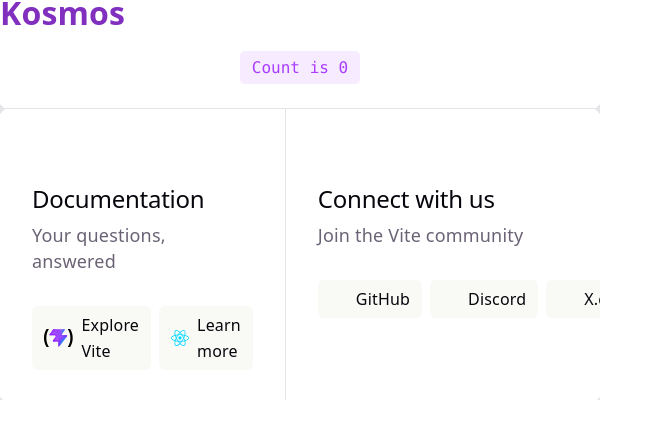
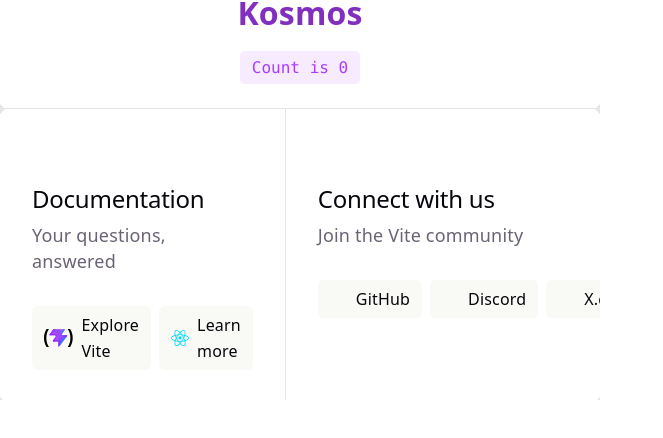
Before and after one commit to HisMonDon/Kosmos, a React (Vite) app: page / in a window 1280 px wide. Shown: the top 438 px of the page, without its empty margins (0-663 px from the left). Built offline with nearby package versions, Linux system fonts and the light colour scheme.

Commit message:
added clolumn, installed required extensions

```diff
--- a/src/App.css
+++ b/src/App.css
@@ -40,7 +40,7 @@
   width: 100%;
 }
 
-.column {
+.columnstart {
   display: flex;
   flex-direction: column;
 }
--- a/src/App.tsx
+++ b/src/App.tsx
@@ -11,10 +11,12 @@
       <section id="center">
         {/* <div className="hero">
         </div> */}
-        <div className="rowstart">
-          <span style={{ fontSize: '32px', fontWeight: 'bold', color: '#802fbe' }}>
-            Kosmos
-          </span>
+        <div className="columnstart">
+          <div className="rowstart">
+            <span style={{ fontSize: '32px', fontWeight: 'bold', color: '#802fbe' }}>
+              Kosmos
+            </span>
+          </div>
         </div>
         <button
           className="counter"
```
